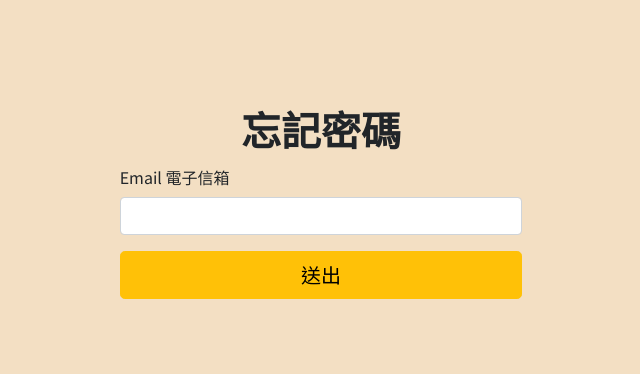
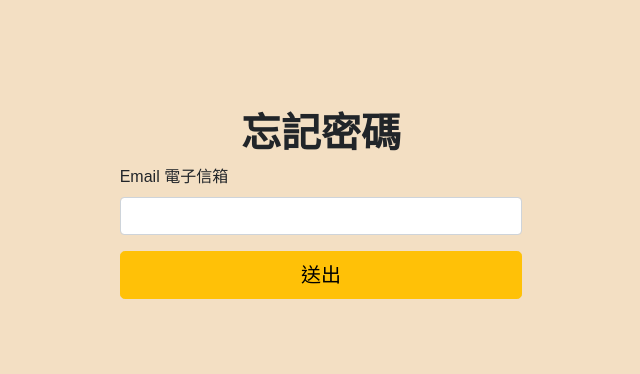
Before and after one commit to SeanGau/pinglin-monster-map, a Flask app: page /forget in a window 1280 px wide. Shown: the part 196-570 px from the top of the page, without its empty margins (319-959 px from the left). Run offline with Flask 2, Linux system fonts and the light colour scheme; style sheets or scripts are compiled from the project's sources; some libraries are stand-ins or nearby versions.

Commit message:
update frontend layout

```diff
--- a/static/css/common.css
+++ b/static/css/common.css
@@ -38,7 +38,7 @@ html {
   height: 100%; }
 
 body {
-  font-family: 'Noto Sans TC', sans-serif;
+  font-family: 'Noto Serif TC', sans-serif;
   background-color: #F3DFC3;
   height: 100%; }
 
@@ -61,10 +61,11 @@ body {
     top: 45%; }
 
 p {
+  font-family: 'Noto Serif TC', sans-serif;
   text-align: justify; }
 
 h1, h2, h3, h4, h5, h6 {
-  font-family: 'Noto Serif TC', serif;
+  font-family: 'Noto Serif TC', sans-serif;
   font-weight: bold; }
 
 ::-webkit-scrollbar {
--- a/static/css/index.css
+++ b/static/css/index.css
@@ -140,6 +140,7 @@
         right: 0;
         top: 2rem;
         content: "計畫說明";
+        font-family: 'Noto Serif TC', sans-serif;
         writing-mode: vertical-rl;
         background-color: #C6543C;
         width: auto;
@@ -172,7 +173,7 @@
         right: 0;
         top: 2rem;
         content: "計畫說明";
-        font-family: sans-serif;
+        font-family: 'Noto Serif TC', sans-serif;
         writing-mode: vertical-rl;
         background-color: #C6543C;
         width: auto;
@@ -241,7 +242,7 @@
       right: 0;
       top: 2rem;
       content: "計畫參與";
-      font-family: sans-serif;
+      font-family: 'Noto Serif TC', sans-serif;
       writing-mode: vertical-rl;
       background-color: #C6543C;
       width: auto;
--- a/static/css/map.css
+++ b/static/css/map.css
@@ -2,6 +2,8 @@
   display: flex;
   flex: 1;
   width: 100%; }
+  #map .leaflet-control-container {
+    width: 100%; }
 
 .cloud-popup .leaflet-popup-content-wrapper {
   padding: 4rem 4rem 8rem 4rem;
--- a/static/js/map.js
+++ b/static/js/map.js
@@ -55,7 +55,9 @@ L.control.locate({
 
 function popupAddNew(latlng) {
     let popLocation = latlng;
-  let popup = L.popup({'className': 'cloud-popup'})
+    let popup = L.popup({
+        'className': 'cloud-popup',
+    })
         .setLatLng(popLocation)
         .setContent('開始標記你發現的坪林妖怪!<br>把雲霧移動到發現的地點增加妖怪資料。')
         .openOn(mymap);
--- a/static/sass/common.sass
+++ b/static/sass/common.sass
@@ -2,7 +2,7 @@
 html
     height: 100%
 body
-    font-family: 'Noto Sans TC', sans-serif
+    font-family: 'Noto Serif TC', sans-serif
     background-color: $color-bg
     height: 100%
 
@@ -25,10 +25,11 @@ body
         top: 45%
 
 p
+    font-family: 'Noto Serif TC', sans-serif
     text-align: justify
 
 h1, h2, h3, h4, h5, h6
-    font-family: 'Noto Serif TC', serif
+    font-family: 'Noto Serif TC', sans-serif
     font-weight: bold
 
 ::-webkit-scrollbar
--- a/static/sass/index.sass
+++ b/static/sass/index.sass
@@ -137,6 +137,7 @@
                 right: 0
                 top: 2rem
                 content: "計畫說明"
+                font-family: 'Noto Serif TC', sans-serif
                 writing-mode: vertical-rl
                 background-color: #C6543C
                 width: auto
@@ -169,7 +170,7 @@
                 right: 0
                 top: 2rem
                 content: "計畫說明"
-                font-family: sans-serif
+                font-family: 'Noto Serif TC', sans-serif
                 writing-mode: vertical-rl
                 background-color: #C6543C
                 width: auto
@@ -238,7 +239,7 @@
             right: 0
             top: 2rem
             content: "計畫參與"
-            font-family: sans-serif
+            font-family: 'Noto Serif TC', sans-serif
             writing-mode: vertical-rl
             background-color: #C6543C
             width: auto
--- a/static/sass/map.sass
+++ b/static/sass/map.sass
@@ -2,6 +2,8 @@
     display: flex
     flex: 1
     width: 100%
+    .leaflet-control-container
+        width: 100%
 
 .cloud-popup
     .leaflet-popup-content-wrapper
--- a/templates/base.html
+++ b/templates/base.html
@@ -4,14 +4,14 @@
 <head>
     <meta charset="UTF-8" />
     <meta name="viewport" content="width=device-width, initial-scale=1.0" />
-    <link rel="shortcut icon" type="image/ico" href={{url_for( 'static' ,filename='favicon.ico' )}} />
+    <title>{% block title %}{% endblock %} - {{GLOBAL_TITLE}}</title>
+    <link rel="shortcut icon" type="image/ico" href="{{url_for( 'static' ,filename='favicon.ico' )}}" />
     <link rel="preconnect" href="https://fonts.gstatic.com" />
     <link
         href="https://fonts.googleapis.com/css2?family=Noto+Sans+TC:wght@100;400;700&amp;family=Noto+Serif+TC:wght@200;400;700&amp;display=swap"
         rel="stylesheet" />
     <link href="https://cdn.jsdelivr.net/npm/bootstrap@5.0.1/dist/css/bootstrap.min.css" rel="stylesheet"
         integrity="sha384-+0n0xVW2eSR5OomGNYDnhzAbDsOXxcvSN1TPprVMTNDbiYZCxYbOOl7+AMvyTG2x" crossorigin="anonymous">
-    <title>{% block title %}{% endblock %} - {{GLOBAL_TITLE}}</title>
     <link rel="stylesheet" href="{{url_for('static', filename='css/common.css', version=GLOBAL_VERSION)}}">
     {% block head %} {% endblock %}
 </head>
```
Also changed, not shown: static/img/index/index_4_banner.png, static/sass/_var.sass (line endings or trailing spaces), 3 other files. Lines whose indentation alone changed are shown as unchanged.
